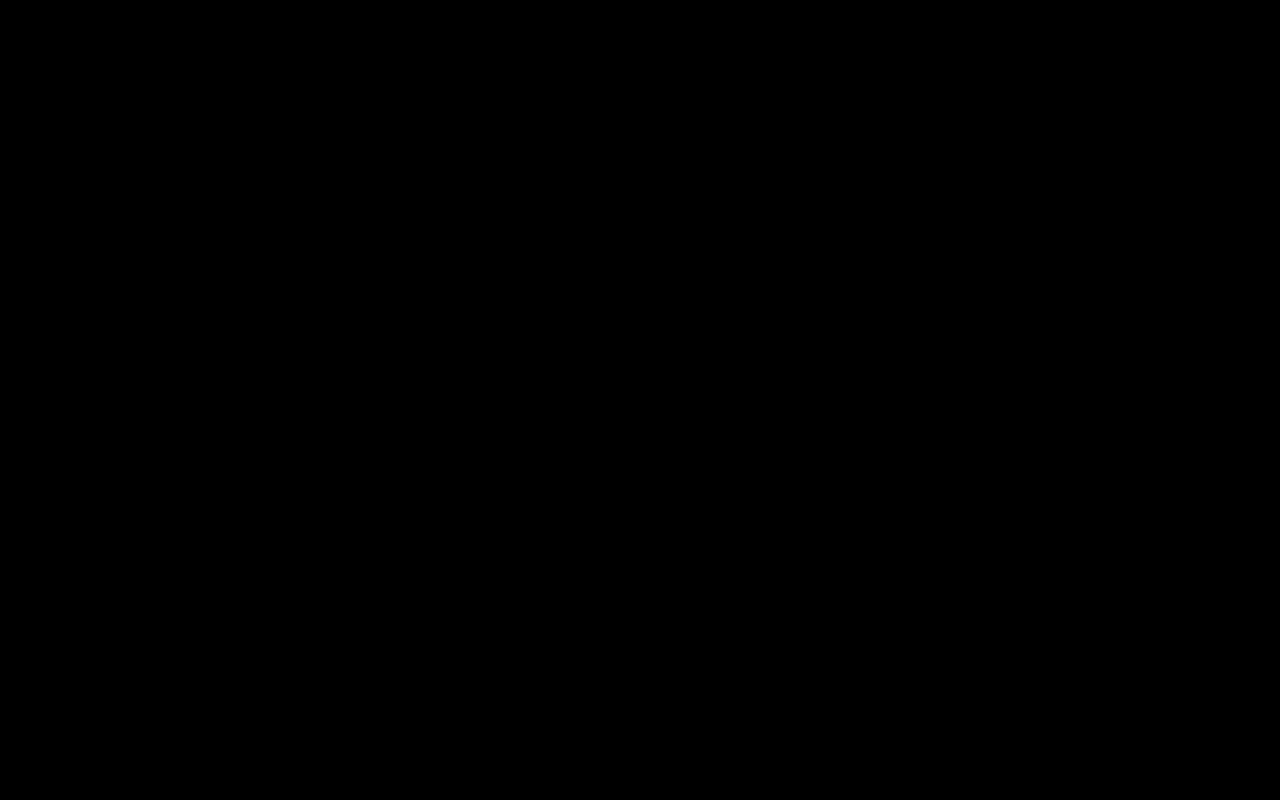
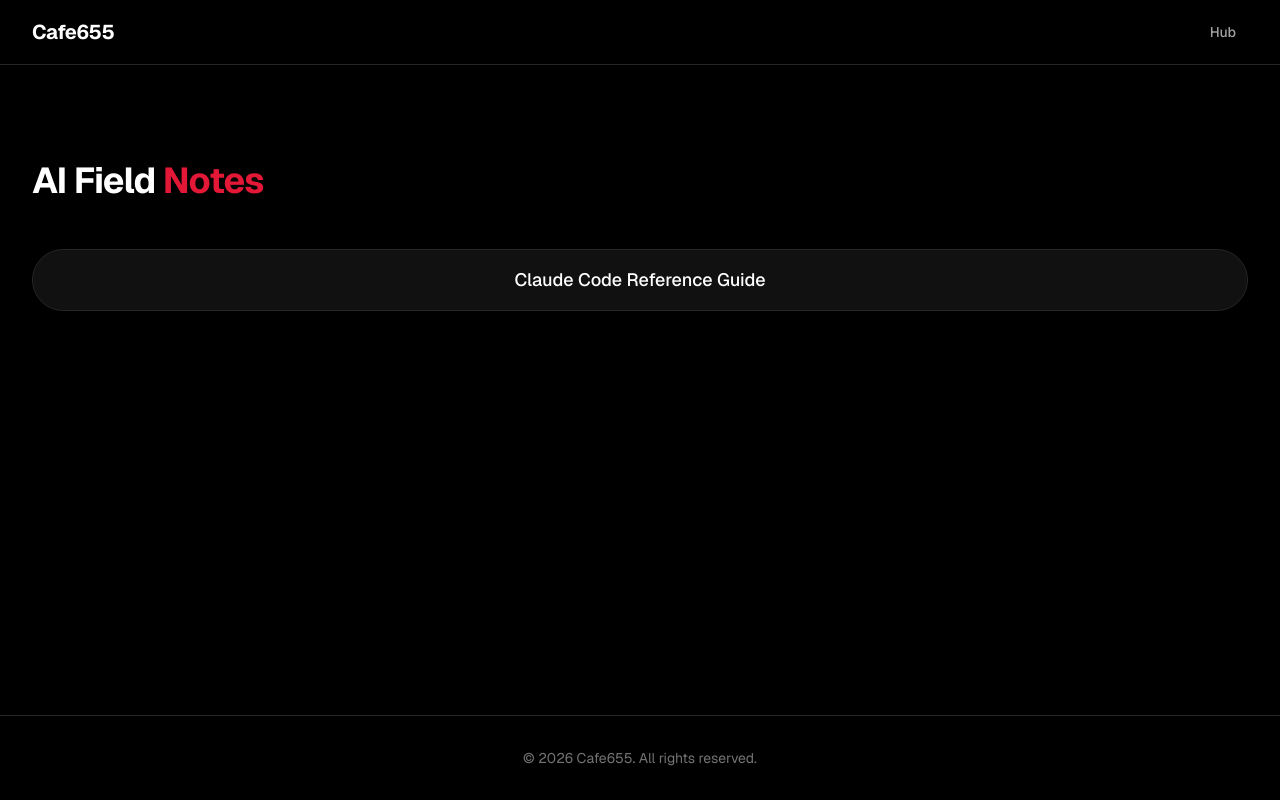
Before and after one commit to cafe655/CafeRepo, a Next.js app: page /ai-field-notes in a window 1280 px wide. Before the commit this address had no page. Built offline with nearby package versions, Linux system fonts and the light colour scheme.

Commit message:
AI Field Notes landing page with pill link to reference guide
AI Field Notes is now a landing page with pill-box links.
First entry: Claude Code Reference Guide, which redirects
to the static HTML file.

Co-Authored-By: Claude Opus 4.6 (1M context) <noreply@anthropic.com>

```diff
--- /dev/null
+++ b/src/app/(sites)/ai-field-notes/claude-code-reference/page.tsx
@@ -0,0 +1,5 @@
+import { redirect } from "next/navigation";
+
+export default function ClaudeCodeReferencePage() {
+  redirect("/ai-field-notes.html");
+}
--- a/src/app/(sites)/ai-field-notes/page.tsx
+++ b/src/app/(sites)/ai-field-notes/page.tsx
@@ -1,5 +1,33 @@
-import { redirect } from "next/navigation";
+import Link from "next/link";
+import { Container } from "@/components/ui/container";
+
+const fieldNotes = [
+  {
+    title: "Claude Code Reference Guide",
+    href: "/ai-field-notes/claude-code-reference",
+  },
+];
 
 export default function AIFieldNotesPage() {
-  redirect("/ai-field-notes.html");
+  return (
+    <Container className="py-24">
+      <article>
+        <h1 className="text-4xl font-bold tracking-tight">
+          AI Field{" "}
+          <span className="text-accent">Notes</span>
+        </h1>
+        <nav className="mt-12 flex flex-col gap-4">
+          {fieldNotes.map((note) => (
+            <Link
+              key={note.href}
+              href={note.href}
+              className="rounded-full border border-border bg-surface px-8 py-4 text-center text-lg font-medium text-foreground transition-all hover:border-accent hover:bg-surface-hover"
+            >
+              {note.title}
+            </Link>
+          ))}
+        </nav>
+      </article>
+    </Container>
+  );
 }
```
